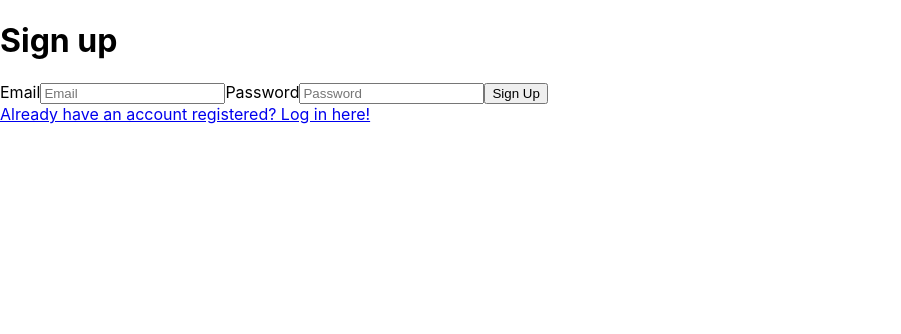
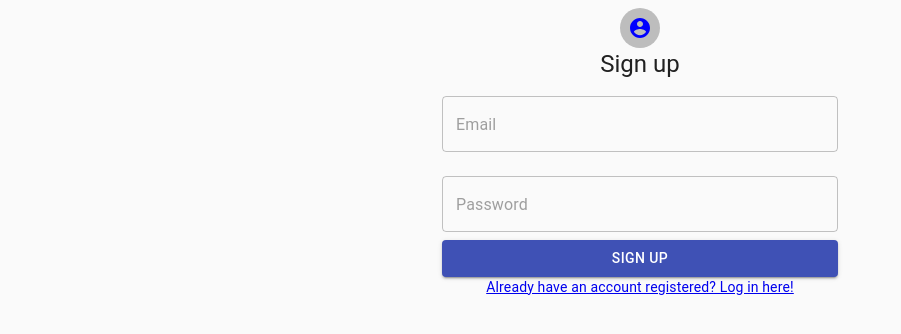
Before and after one commit to kemenykristof/book-repository, a React (Create React App) app: page /signup in a window 1280 px wide. Shown: the top 334 px of the page, without its empty margins (0-901 px from the left). Built offline with nearby package versions, Linux system fonts and the light colour scheme; no server answers.

Commit message:
styled sign up page

```diff
--- a/src/registration/SignUp.jsx
+++ b/src/registration/SignUp.jsx
@@ -2,6 +2,13 @@ import React, { useCallback } from "react";
 import { withRouter } from "react-router";
 import app from "../firebase/Firebase";
 import { Link } from "react-router-dom";
+import Avatar from "@material-ui/core/Avatar";
+import Button from "@material-ui/core/Button";
+import CssBaseline from "@material-ui/core/CssBaseline";
+import TextField from "@material-ui/core/TextField";
+import AccountCircleIcon from "@material-ui/icons/AccountCircle";
+import Typography from "@material-ui/core/Typography";
+import Container from "@material-ui/core/Container";
 
 const SignUp = ({ history }) => {
   const handleSignUp = useCallback(
@@ -20,19 +27,49 @@ const SignUp = ({ history }) => {
     [history]
   );
 
+  const paperStyle = {
+    marginTop: "8px",
+    display: "flex",
+    flexDirection: "column",
+    alignItems: "center"
+  };
+
   return (
-    <div>
-      <h1>Sign up</h1>
+    <Container component="main" maxWidth="xs">
+      <CssBaseline />
+      <div style={paperStyle}>
+        <Avatar style={{ color: "blue" }} className="avatar">
+          <AccountCircleIcon />
+        </Avatar>
+        <Typography component="h1" variant="h5">
+          Sign up
+        </Typography>
         <form onSubmit={handleSignUp}>
           <label>
-          Email
-          <input name="email" type="email" placeholder="Email" />
+            <TextField
+              variant="outlined"
+              margin="normal"
+              name="email"
+              type="email"
+              placeholder="Email"
+              required
+              fullWidth
+            />
           </label>
           <label>
-          Password
-          <input name="password" type="password" placeholder="Password" />
+            <TextField
+              variant="outlined"
+              margin="normal"
+              name="password"
+              type="password"
+              placeholder="Password"
+              required
+              fullWidth
+            />
           </label>
-        <button type="submit">Sign Up</button>
+          <Button fullWidth variant="contained" color="primary" type="submit">
+            Sign Up
+          </Button>
         </form>
         <div>
           <Link to="/login">
@@ -40,6 +77,7 @@ const SignUp = ({ history }) => {
           </Link>
         </div>
       </div>
+    </Container>
   );
 };
 
```
Lines whose indentation alone changed are shown as unchanged.
